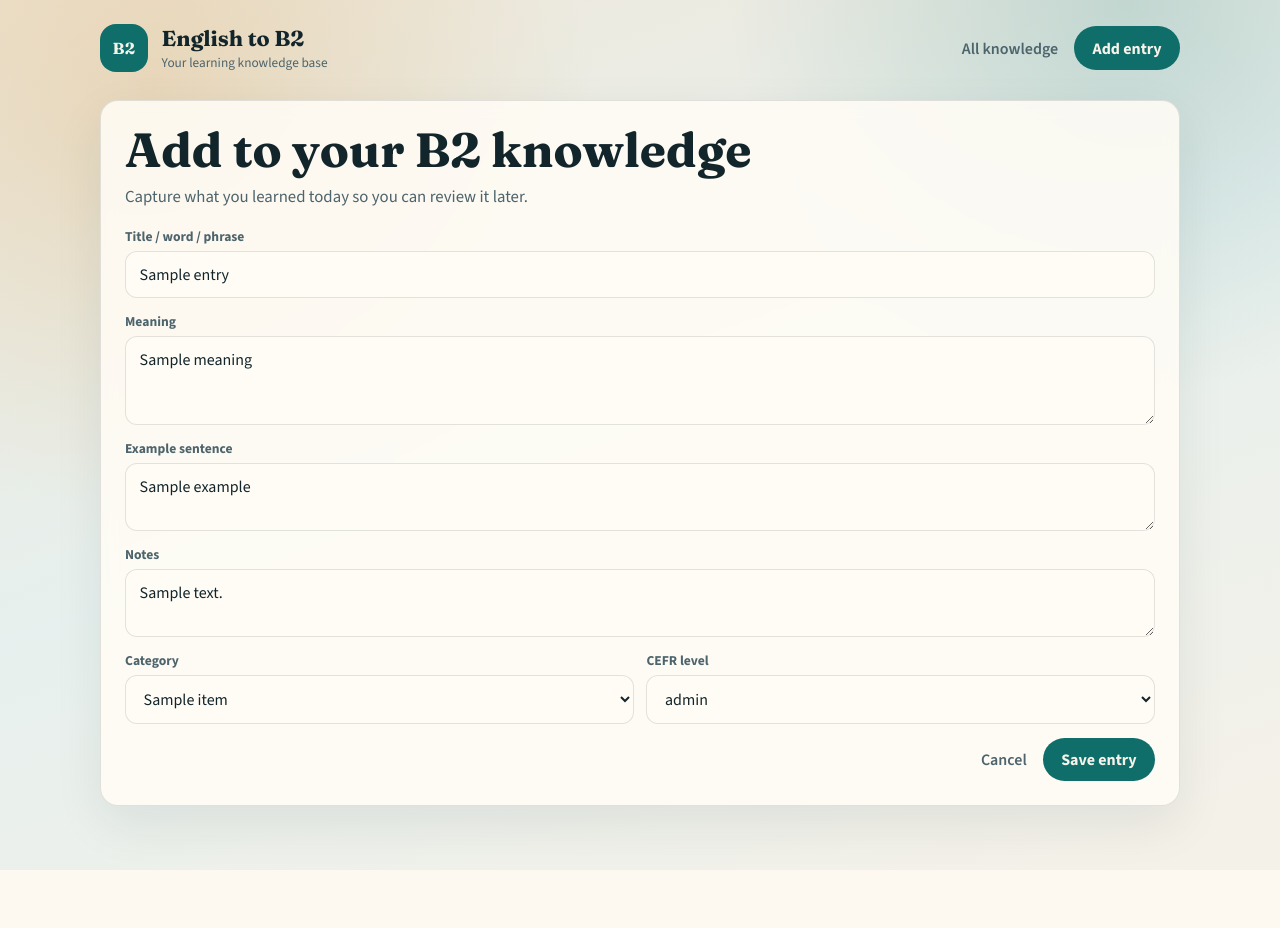
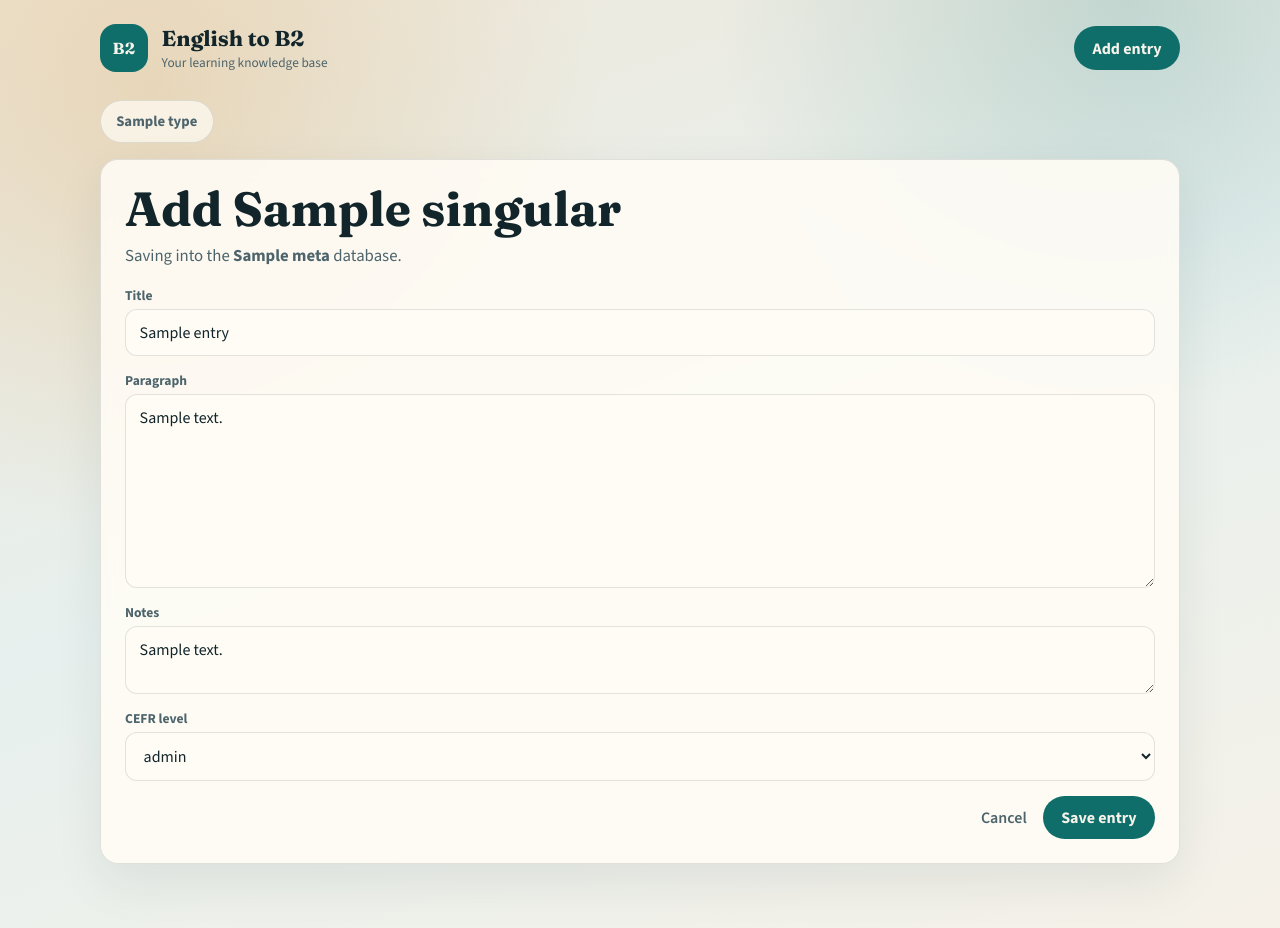
Before and after one commit to mrsantashare/english-to-b2, a Flask app: template templates/form.html in a window 1280 px wide. Before the commit the page ends 870 px from the top, so only its background shows below. Run offline with Flask 3, Linux system fonts and the light colour scheme; the template is opened without the code that fills it: most values are stand-ins (such as "Sample title", 1, 10 or a date in 2020).

Commit message:
Restructure knowledge base into five typed tabs and tables.
Clear the old single-table model so new words, verb phrases, sentence structures, dialogs, and paragraphs each have their own tab and SQLite table.

Co-authored-by: Cursor <cursoragent@cursor.com>

```diff
--- a/app.py
+++ b/app.py
@@ -13,149 +13,126 @@ def ensure_db() -> None:
     db.init_db()
 
 
+def _form_payload(type_key: str) -> dict[str, str]:
+    meta = db.TYPES[type_key]
+    payload = {field: request.form.get(field, "").strip() for field in meta["fields"]}
+    if payload.get("cefr_level") not in db.CEFR_LEVELS:
+        payload["cefr_level"] = "B1"
+    return payload
+
+
+def _missing_required(type_key: str, payload: dict[str, str]) -> bool:
+    return any(not payload.get(field) for field in db.TYPES[type_key]["required"])
+
+
 @app.get("/")
 def index():
+    type_key = db.ensure_type(request.args.get("type", db.DEFAULT_TYPE).strip())
     q = request.args.get("q", "").strip()
-    category = request.args.get("category", "").strip()
     cefr_level = request.args.get("cefr_level", "").strip()
 
-    entries = db.list_entries(q=q, category=category, cefr_level=cefr_level)
+    entries = db.list_entries(type_key, q=q, cefr_level=cefr_level)
     stats = db.progress_stats()
+    meta = db.TYPES[type_key]
+
     return render_template(
         "index.html",
+        type_key=type_key,
+        meta=meta,
+        types=db.TYPES,
+        type_order=db.TYPE_ORDER,
         entries=entries,
         stats=stats,
         q=q,
-        category=category,
         cefr_level=cefr_level,
-        categories=db.CATEGORIES,
         levels=db.CEFR_LEVELS,
     )
 
 
 @app.route("/add", methods=["GET", "POST"])
 def add():
+    type_key = db.ensure_type(
+        (request.args.get("type") or request.form.get("type") or db.DEFAULT_TYPE).strip()
+    )
+    meta = db.TYPES[type_key]
+
     if request.method == "POST":
-        title = request.form.get("title", "").strip()
-        meaning = request.form.get("meaning", "").strip()
-        example = request.form.get("example", "").strip()
-        notes = request.form.get("notes", "").strip()
-        category = request.form.get("category", "vocabulary").strip()
-        cefr_level = request.form.get("cefr_level", "B1").strip()
-
-        if not title or not meaning:
-            flash("Title and meaning are required.", "error")
+        payload = _form_payload(type_key)
+        if _missing_required(type_key, payload):
+            flash("Please fill in the required fields.", "error")
             return render_template(
                 "form.html",
                 mode="add",
-                entry={
-                    "title": title,
-                    "meaning": meaning,
-                    "example": example,
-                    "notes": notes,
-                    "category": category,
-                    "cefr_level": cefr_level,
-                },
-                categories=db.CATEGORIES,
+                type_key=type_key,
+                meta=meta,
+                types=db.TYPES,
+                type_order=db.TYPE_ORDER,
+                entry=payload,
                 levels=db.CEFR_LEVELS,
             )
 
-        if category not in db.CATEGORIES:
-            category = "other"
-        if cefr_level not in db.CEFR_LEVELS:
-            cefr_level = "B1"
-
-        db.add_entry(
-            title=title,
-            meaning=meaning,
-            example=example,
-            notes=notes,
-            category=category,
-            cefr_level=cefr_level,
-        )
-        flash("Saved to your B2 knowledge base.", "ok")
-        return redirect(url_for("index"))
+        db.add_entry(type_key, **payload)
+        flash(f"Saved to {meta['label']}.", "ok")
+        return redirect(url_for("index", type=type_key))
 
     return render_template(
         "form.html",
         mode="add",
-        entry={
-            "title": "",
-            "meaning": "",
-            "example": "",
-            "notes": "",
-            "category": "vocabulary",
-            "cefr_level": "B1",
-        },
-        categories=db.CATEGORIES,
+        type_key=type_key,
+        meta=meta,
+        types=db.TYPES,
+        type_order=db.TYPE_ORDER,
+        entry=db.empty_form(type_key),
         levels=db.CEFR_LEVELS,
     )
 
 
-@app.route("/edit/<int:entry_id>", methods=["GET", "POST"])
-def edit(entry_id: int):
-    entry = db.get_entry(entry_id)
+@app.route("/edit/<type_key>/<int:entry_id>", methods=["GET", "POST"])
+def edit(type_key: str, entry_id: int):
+    type_key = db.ensure_type(type_key)
+    meta = db.TYPES[type_key]
+    entry = db.get_entry(type_key, entry_id)
     if entry is None:
         flash("Entry not found.", "error")
-        return redirect(url_for("index"))
+        return redirect(url_for("index", type=type_key))
 
     if request.method == "POST":
-        title = request.form.get("title", "").strip()
-        meaning = request.form.get("meaning", "").strip()
-        example = request.form.get("example", "").strip()
-        notes = request.form.get("notes", "").strip()
-        category = request.form.get("category", "vocabulary").strip()
-        cefr_level = request.form.get("cefr_level", "B1").strip()
-
-        if not title or not meaning:
-            flash("Title and meaning are required.", "error")
+        payload = _form_payload(type_key)
+        if _missing_required(type_key, payload):
+            flash("Please fill in the required fields.", "error")
             return render_template(
                 "form.html",
                 mode="edit",
-                entry={
-                    "id": entry_id,
-                    "title": title,
-                    "meaning": meaning,
-                    "example": example,
-                    "notes": notes,
-                    "category": category,
-                    "cefr_level": cefr_level,
-                },
-                categories=db.CATEGORIES,
+                type_key=type_key,
+                meta=meta,
+                types=db.TYPES,
+                type_order=db.TYPE_ORDER,
+                entry={"id": entry_id, **payload},
                 levels=db.CEFR_LEVELS,
             )
 
-        if category not in db.CATEGORIES:
-            category = "other"
-        if cefr_level not in db.CEFR_LEVELS:
-            cefr_level = "B1"
-
-        db.update_entry(
-            entry_id,
-            title=title,
-            meaning=meaning,
-            example=example,
-            notes=notes,
-            category=category,
-            cefr_level=cefr_level,
-        )
+        db.update_entry(type_key, entry_id, **payload)
         flash("Entry updated.", "ok")
-        return redirect(url_for("index"))
+        return redirect(url_for("index", type=type_key))
 
     return render_template(
         "form.html",
         mode="edit",
+        type_key=type_key,
+        meta=meta,
+        types=db.TYPES,
+        type_order=db.TYPE_ORDER,
         entry=entry,
-        categories=db.CATEGORIES,
         levels=db.CEFR_LEVELS,
     )
 
 
-@app.post("/delete/<int:entry_id>")
-def delete(entry_id: int):
-    db.delete_entry(entry_id)
+@app.post("/delete/<type_key>/<int:entry_id>")
+def delete(type_key: str, entry_id: int):
+    type_key = db.ensure_type(type_key)
+    db.delete_entry(type_key, entry_id)
     flash("Entry deleted.", "ok")
-    return redirect(url_for("index"))
+    return redirect(url_for("index", type=type_key))
 
 
 if __name__ == "__main__":
--- a/static/style.css
+++ b/static/style.css
@@ -115,6 +115,16 @@ button[type="submit"]:hover {
   background: var(--sea-deep);
 }
 
+.btn-ghost {
+  background: transparent;
+  color: var(--sea-deep);
+  border: 1px solid rgba(15, 110, 106, 0.35);
+}
+
+.btn-ghost:hover {
+  background: rgba(15, 110, 106, 0.08);
+}
+
 .flashes {
   margin-bottom: 1rem;
 }
@@ -135,7 +145,7 @@ button[type="submit"]:hover {
   display: grid;
   grid-template-columns: 1.4fr 1fr;
   gap: 1.25rem;
-  margin-bottom: 1.5rem;
+  margin-bottom: 1.25rem;
 }
 
 .eyebrow {
@@ -194,39 +204,68 @@ h1 {
   color: var(--muted);
 }
 
-.level-bars {
+.type-bars {
   list-style: none;
   margin: 0;
   padding: 0;
   display: grid;
-  gap: 0.55rem;
+  gap: 0.45rem;
 }
 
-.level-bars li {
-  display: grid;
-  grid-template-columns: 2rem 1fr 1.5rem;
-  gap: 0.6rem;
+.type-bars li {
+  display: flex;
+  justify-content: space-between;
+  gap: 0.75rem;
+  font-size: 0.92rem;
+  color: var(--muted);
+}
+
+.type-bars strong {
+  color: var(--ink);
+}
+
+.tabs {
+  display: flex;
+  flex-wrap: wrap;
+  gap: 0.5rem;
+  margin-bottom: 1rem;
+}
+
+.tab {
+  display: inline-flex;
   align-items: center;
+  gap: 0.45rem;
+  padding: 0.65rem 0.95rem;
+  border-radius: 999px;
+  border: 1px solid var(--line);
+  background: rgba(255, 252, 245, 0.7);
+  color: var(--muted);
+  text-decoration: none;
+  font-weight: 700;
   font-size: 0.92rem;
 }
 
-.bar {
-  height: 0.55rem;
+.tab em {
+  font-style: normal;
+  font-size: 0.78rem;
+  padding: 0.1rem 0.45rem;
   border-radius: 999px;
-  background: rgba(18, 37, 43, 0.08);
-  overflow: hidden;
+  background: rgba(18, 37, 43, 0.06);
 }
 
-.bar i {
-  display: block;
-  height: 100%;
-  background: linear-gradient(90deg, var(--sea), var(--sand));
-  border-radius: inherit;
+.tab.is-active {
+  background: var(--sea);
+  border-color: var(--sea);
+  color: #f7f3ea;
+}
+
+.tab.is-active em {
+  background: rgba(255, 255, 255, 0.18);
 }
 
 .filters {
   display: grid;
-  grid-template-columns: 2fr 1fr 1fr auto;
+  grid-template-columns: 2fr 1fr auto auto;
   gap: 0.8rem;
   align-items: end;
   padding: 1rem;
@@ -336,6 +375,16 @@ textarea {
   letter-spacing: 0.04em;
 }
 
+.content-block {
+  margin: 0 0 0.55rem;
+  padding: 0.9rem 1rem;
+  border-radius: 12px;
+  background: rgba(18, 37, 43, 0.04);
+  white-space: pre-wrap;
+  font: inherit;
+  line-height: 1.5;
+}
+
 .entry footer {
   display: flex;
   justify-content: space-between;
@@ -378,12 +427,6 @@ textarea {
   margin-top: 1.25rem;
 }
 
-.row {
-  display: grid;
-  grid-template-columns: 1fr 1fr;
-  gap: 0.8rem;
-}
-
 .form-actions {
   display: flex;
   justify-content: flex-end;
@@ -410,8 +453,7 @@ textarea {
 
 @media (max-width: 800px) {
   .hero,
-  .filters,
-  .row {
+  .filters {
     grid-template-columns: 1fr;
   }
 
--- a/templates/base.html
+++ b/templates/base.html
@@ -20,8 +20,7 @@
         </span>
       </a>
       <nav class="nav">
-        <a href="{{ url_for('index') }}">All knowledge</a>
-        <a class="btn" href="{{ url_for('add') }}">Add entry</a>
+        <a class="btn" href="{{ url_for('add', type=type_key if type_key is defined else 'new_words') }}">Add entry</a>
       </nav>
     </header>
 
--- a/templates/form.html
+++ b/templates/form.html
@@ -1,38 +1,90 @@
 {% extends "base.html" %}
 
-{% block title %}{% if mode == 'edit' %}Edit{% else %}Add{% endif %} · English to B2{% endblock %}
+{% block title %}{% if mode == 'edit' %}Edit{% else %}Add{% endif %} {{ meta.singular }} · English to B2{% endblock %}
 
 {% block content %}
+<nav class="tabs" aria-label="Learning types">
+  {% for key in type_order %}
+    <a
+      class="tab {% if key == type_key %}is-active{% endif %}"
+      href="{{ url_for('add', type=key) if mode == 'add' else url_for('index', type=key) }}"
+    >
+      {{ types[key].label }}
+    </a>
+  {% endfor %}
+</nav>
+
 <section class="form-shell">
-  <h1>{% if mode == 'edit' %}Edit entry{% else %}Add to your B2 knowledge{% endif %}</h1>
-  <p class="lede">Capture what you learned today so you can review it later.</p>
+  <h1>{% if mode == 'edit' %}Edit {{ meta.singular }}{% else %}Add {{ meta.singular }}{% endif %}</h1>
+  <p class="lede">Saving into the <strong>{{ meta.label }}</strong> database.</p>
 
   <form method="post" class="entry-form">
+    <input type="hidden" name="type" value="{{ type_key }}">
+
+    {% if type_key == 'new_words' %}
       <label>
-      <span>Title / word / phrase</span>
-      <input name="title" required value="{{ entry.title }}" placeholder="e.g. nevertheless">
+        <span>Word</span>
+        <input name="word" required value="{{ entry.word }}" placeholder="e.g. nevertheless">
       </label>
       <label>
         <span>Meaning</span>
-      <textarea name="meaning" required rows="3" placeholder="What it means in English or Vietnamese">{{ entry.meaning }}</textarea>
+        <textarea name="meaning" required rows="3" placeholder="Meaning in English or Vietnamese">{{ entry.meaning }}</textarea>
       </label>
       <label>
-      <span>Example sentence</span>
-      <textarea name="example" rows="2" placeholder="I was tired; nevertheless, I finished the essay.">{{ entry.example }}</textarea>
+        <span>Example</span>
+        <textarea name="example" rows="2" placeholder="I was tired; nevertheless, I finished.">{{ entry.example }}</textarea>
+      </label>
+    {% elif type_key == 'verb_phrases' %}
+      <label>
+        <span>Verb phrase</span>
+        <input name="phrase" required value="{{ entry.phrase }}" placeholder="e.g. look forward to">
       </label>
       <label>
+        <span>Meaning</span>
+        <textarea name="meaning" required rows="3" placeholder="What the phrase means">{{ entry.meaning }}</textarea>
+      </label>
+      <label>
+        <span>Example</span>
+        <textarea name="example" rows="2" placeholder="I look forward to meeting you.">{{ entry.example }}</textarea>
+      </label>
+    {% elif type_key == 'sentence_structures' %}
+      <label>
+        <span>Pattern</span>
+        <input name="pattern" required value="{{ entry.pattern }}" placeholder="e.g. Although + clause, main clause">
+      </label>
+      <label>
+        <span>Explanation</span>
+        <textarea name="explanation" required rows="3" placeholder="How / when to use this structure">{{ entry.explanation }}</textarea>
+      </label>
+      <label>
+        <span>Example</span>
+        <textarea name="example" rows="2" placeholder="Although it rained, we went out.">{{ entry.example }}</textarea>
+      </label>
+    {% elif type_key == 'dialogs' %}
+      <label>
+        <span>Title</span>
+        <input name="title" required value="{{ entry.title }}" placeholder="e.g. Ordering coffee">
+      </label>
+      <label>
+        <span>Dialog</span>
+        <textarea name="content" required rows="8" placeholder="A: …&#10;B: …">{{ entry.content }}</textarea>
+      </label>
+    {% else %}
+      <label>
+        <span>Title</span>
+        <input name="title" required value="{{ entry.title }}" placeholder="e.g. My weekend plans">
+      </label>
+      <label>
+        <span>Paragraph</span>
+        <textarea name="content" required rows="8" placeholder="Write or paste the paragraph…">{{ entry.content }}</textarea>
+      </label>
+    {% endif %}
+
+    <label>
       <span>Notes</span>
-      <textarea name="notes" rows="2" placeholder="Tips, collocations, mistakes to avoid…">{{ entry.notes }}</textarea>
+      <textarea name="notes" rows="2" placeholder="Tips, mistakes to avoid, translation…">{{ entry.notes }}</textarea>
     </label>
-    <div class="row">
-      <label>
-        <span>Category</span>
-        <select name="category">
-          {% for item in categories %}
-            <option value="{{ item }}" {% if entry.category == item %}selected{% endif %}>{{ item }}</option>
-          {% endfor %}
-        </select>
-      </label>
+
     <label>
       <span>CEFR level</span>
       <select name="cefr_level">
@@ -41,9 +93,9 @@
         {% endfor %}
       </select>
     </label>
-    </div>
+
     <div class="form-actions">
-      <a href="{{ url_for('index') }}">Cancel</a>
+      <a href="{{ url_for('index', type=type_key) }}">Cancel</a>
       <button class="btn" type="submit">{% if mode == 'edit' %}Save changes{% else %}Save entry{% endif %}</button>
     </div>
   </form>
```
Also changed, not shown: db.py (+147 -78 lines), schema.sql (+60 -9 lines), templates/index.html (+42 -33 lines), README.md. Lines whose indentation alone changed are shown as unchanged.
